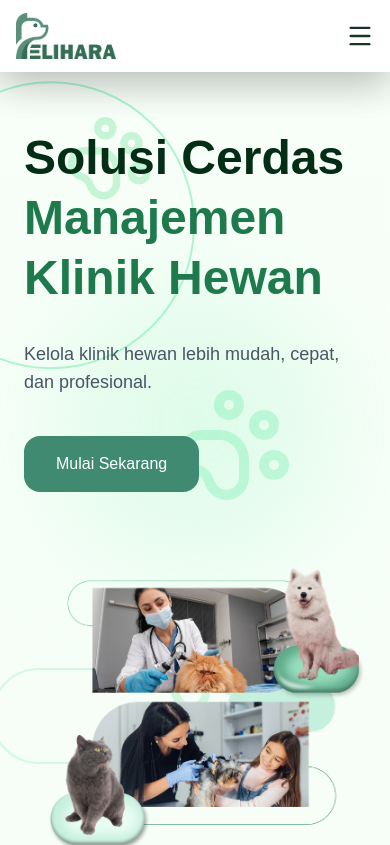
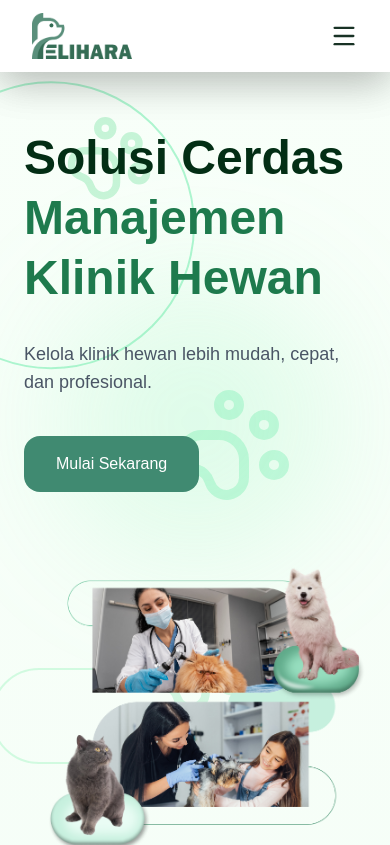
Before and after one commit to Riwriw-pnya/PELIHARA, a Next.js app: page / in a window 390 px wide. Shown: the top 845 px of the page. Built offline with nearby package versions, Linux system fonts and the light colour scheme.

Commit message:
update navbar

```diff
--- a/components/Navbar.tsx
+++ b/components/Navbar.tsx
@@ -17,7 +17,7 @@ export default function Navbar() {
 
   return (
     <nav className="fixed top-0 left-0 w-full z-50 bg-white shadow-[0_10px_40px_rgba(0,0,0,0.15)]">
-      <div className="h-18 px-4 lg:px-12 flex items-center justify-between">
+      <div className="h-18 px-8 lg:px-12 flex items-center justify-between">
 
         {/* Logo */}
         <a href="/#home">
```
